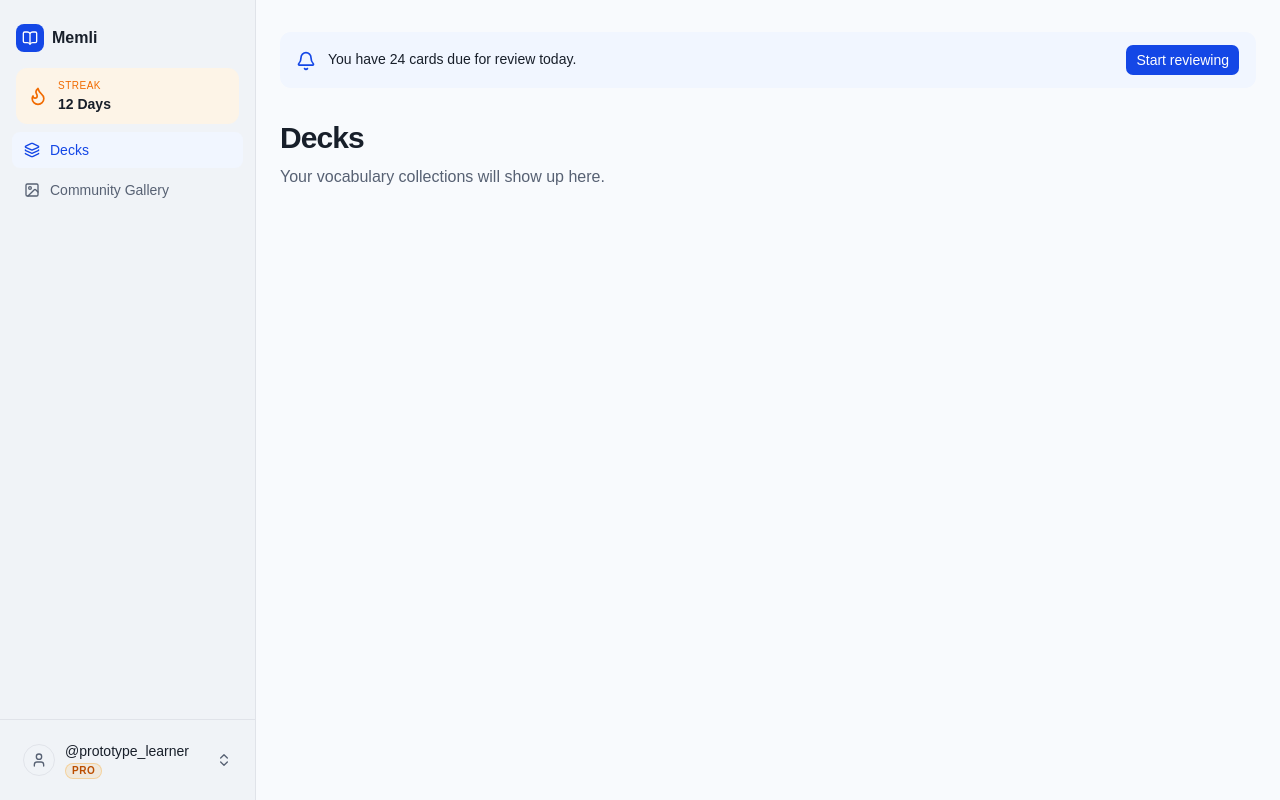
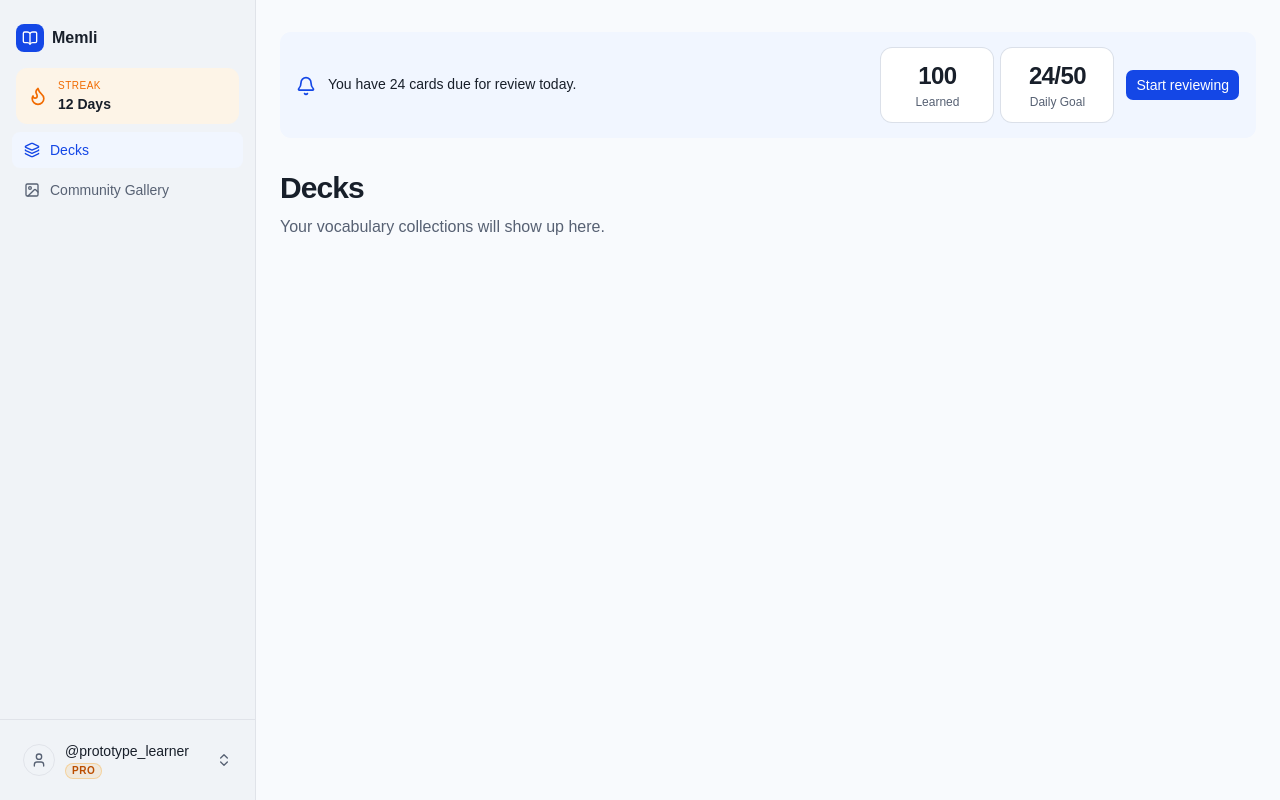
Before and after one commit to hereisphil/2606-WDV349-CantuPhillip, a React (Vite) app in the folder dev/memli/apps/web/: page /dashboard in a window 1280 px wide. Built offline with nearby package versions, Linux system fonts and the light colour scheme.

Commit message:
[web] Show learned terms and the daily review goal on the dashboard.
The due-review banner needs those prototype counts beside Start reviewing so progress is visible before the deck list.

Refs #46

```diff
--- a/dev/memli/apps/web/src/routes/_app/-components/DueReviewAlert.tsx
+++ b/dev/memli/apps/web/src/routes/_app/-components/DueReviewAlert.tsx
@@ -1,10 +1,11 @@
-import type { JSX } from "react"
+import type { JSX, ReactNode } from "react"
 import { Bell } from "lucide-react"
 import { Button } from "@workspace/ui/components/button"
 import { Text } from "@workspace/ui/components/text"
 
 type DueReviewAlertProps = {
   dueCount: number
+  stats?: ReactNode
 }
 
 function dueReviewMessage(dueCount: number): string {
@@ -15,11 +16,14 @@ function dueReviewMessage(dueCount: number): string {
   return `You have ${dueCount} cards due for review today.`
 }
 
-export function DueReviewAlert({ dueCount }: DueReviewAlertProps): JSX.Element {
+export function DueReviewAlert({
+  dueCount,
+  stats,
+}: DueReviewAlertProps): JSX.Element {
   return (
     <div
       role="status"
-      className="flex flex-col gap-3 rounded-xl bg-accent px-4 py-3 sm:flex-row sm:items-center sm:justify-between"
+      className="flex flex-col gap-4 rounded-xl bg-accent px-4 py-4 sm:flex-row sm:items-center sm:justify-between"
     >
       <div className="flex items-start gap-3">
         <Bell
@@ -30,10 +34,13 @@ export function DueReviewAlert({ dueCount }: DueReviewAlertProps): JSX.Element {
           {dueReviewMessage(dueCount)}
         </Text>
       </div>
-      {/* Study sessions open at /study/$courseId (#48). */}
-      <Button type="button" className="cursor-pointer sm:shrink-0">
-        Start reviewing
-      </Button>
+      <div className="flex flex-col gap-3 sm:flex-row sm:items-center">
+        {stats}
+        {/* Study sessions open at /study/$courseId (#48). */}
+        <Button type="button" className="cursor-pointer sm:shrink-0">
+          Start reviewing
+        </Button>
+      </div>
     </div>
   )
 }
--- /dev/null
+++ b/dev/memli/apps/web/src/routes/_app/-components/LearningQuickStats.tsx
@@ -0,0 +1,62 @@
+import type { JSX } from "react"
+import { Card } from "@workspace/ui/components/card"
+import { Heading } from "@workspace/ui/components/heading"
+import { Text } from "@workspace/ui/components/text"
+
+export type LearningQuickStatsData = {
+  termsLearned: number
+  dailyReviewsCompleted: number
+  dailyReviewTarget: number
+}
+
+function QuickStatCard({
+  value,
+  label,
+  description,
+}: {
+  value: string
+  label: string
+  description: string
+}): JSX.Element {
+  return (
+    <Card
+      size="sm"
+      role="group"
+      aria-label={description}
+      className="min-w-28 flex-1 items-center gap-0.5 bg-card py-3 text-center shadow-none sm:flex-none"
+    >
+      <Heading
+        level={3}
+        size="2"
+        aria-hidden="true"
+        className="tracking-tight tabular-nums"
+      >
+        {value}
+      </Heading>
+      <Text variant="small" aria-hidden="true" className="text-xs">
+        {label}
+      </Text>
+    </Card>
+  )
+}
+
+export function LearningQuickStats({
+  termsLearned,
+  dailyReviewsCompleted,
+  dailyReviewTarget,
+}: LearningQuickStatsData): JSX.Element {
+  return (
+    <div className="grid grid-cols-2 gap-2 sm:flex sm:shrink-0">
+      <QuickStatCard
+        value={String(termsLearned)}
+        label="Learned"
+        description={`${termsLearned} terms learned`}
+      />
+      <QuickStatCard
+        value={`${dailyReviewsCompleted}/${dailyReviewTarget}`}
+        label="Daily Goal"
+        description={`${dailyReviewsCompleted} of ${dailyReviewTarget} daily goal`}
+      />
+    </div>
+  )
+}
--- a/dev/memli/apps/web/src/routes/_app/dashboard.tsx
+++ b/dev/memli/apps/web/src/routes/_app/dashboard.tsx
@@ -4,8 +4,12 @@ import { Heading } from "@workspace/ui/components/heading"
 import { Section } from "@workspace/ui/components/section"
 import { Text } from "@workspace/ui/components/text"
 import { DueReviewAlert } from "./-components/DueReviewAlert"
+import { LearningQuickStats } from "./-components/LearningQuickStats"
 
 const prototypeDueCount = 24
+const prototypeTermsLearned = 100
+const prototypeDailyReviewsCompleted = 24
+const prototypeDailyReviewTarget = 50
 
 export const Route = createFileRoute("/_app/dashboard")({
   component: Dashboard,
@@ -14,7 +18,16 @@ export const Route = createFileRoute("/_app/dashboard")({
 function Dashboard(): JSX.Element {
   return (
     <Section width="full" padding="compact" className="flex flex-col gap-8">
-      <DueReviewAlert dueCount={prototypeDueCount} />
+      <DueReviewAlert
+        dueCount={prototypeDueCount}
+        stats={
+          <LearningQuickStats
+            termsLearned={prototypeTermsLearned}
+            dailyReviewsCompleted={prototypeDailyReviewsCompleted}
+            dailyReviewTarget={prototypeDailyReviewTarget}
+          />
+        }
+      />
       <div>
         <Heading>Decks</Heading>
         <Text variant="muted" className="mt-2">
```
